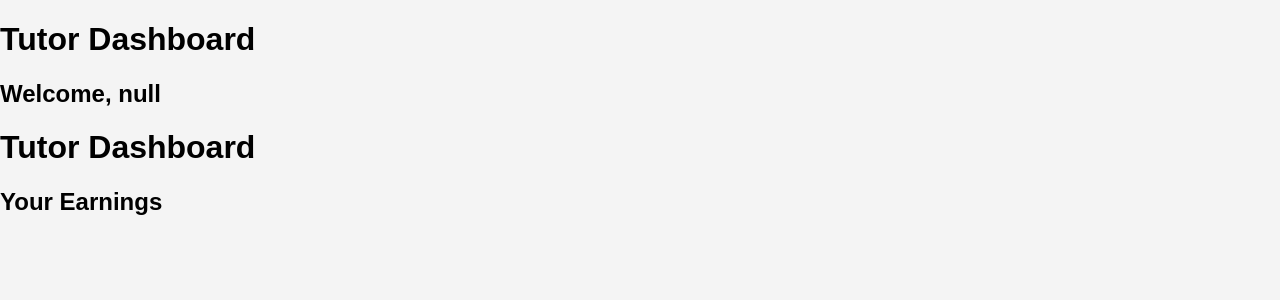
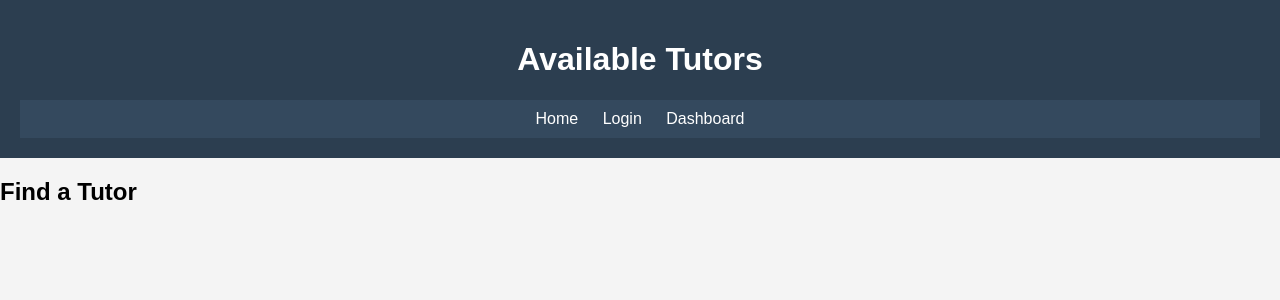
Before and after one commit to sechabaseoke970403-cell/more-knowledge-academy, a Flask app: page /tutors in a window 1280 px wide. Shown: the top 300 px of the page. Run offline with Flask 3, Linux system fonts and the light colour scheme; data that the repository does not hold is empty.

Commit message:
Update tutors.html

```diff
--- a/templates/tutors.html
+++ b/templates/tutors.html
@@ -2,23 +2,33 @@
 <html>
 
 <head>
-    <title>Tutor Dashboard</title>
+    <title>Tutors - MoreKnowledge Academy</title>
     <link rel="stylesheet" href="{{ url_for('static', filename='style.css') }}">
 </head>
 
 <body>
 
-<h1>Tutor Dashboard</h1>
+<header>
+    <h1>Available Tutors</h1>
 
-<h2 id="tutorTitle"></h2>
+    <!-- 🔥 ADD THIS NAVIGATION -->
+    <nav>
+        <a href="/">Home</a>
+        <a href="/login">Login</a>
+        <a href="/dashboard">Dashboard</a>
+    </nav>
+</header>
 
-<h1 id="tutorTitle">Tutor Dashboard</h1>
+<section>
+    <h2>Find a Tutor</h2>
 
-<h2>Your Earnings</h2>
+    <!-- Tutors will load here -->
+    <div id="tutorContainer"></div>
 
-<p id="tutorEarnings"></p>
+</section>
 
-<div id="tutorBookings"></div>
+<!-- Optional message -->
+<p id="message"></p>
 
 <script src="{{ url_for('static', filename='script.js') }}"></script>
 
```
